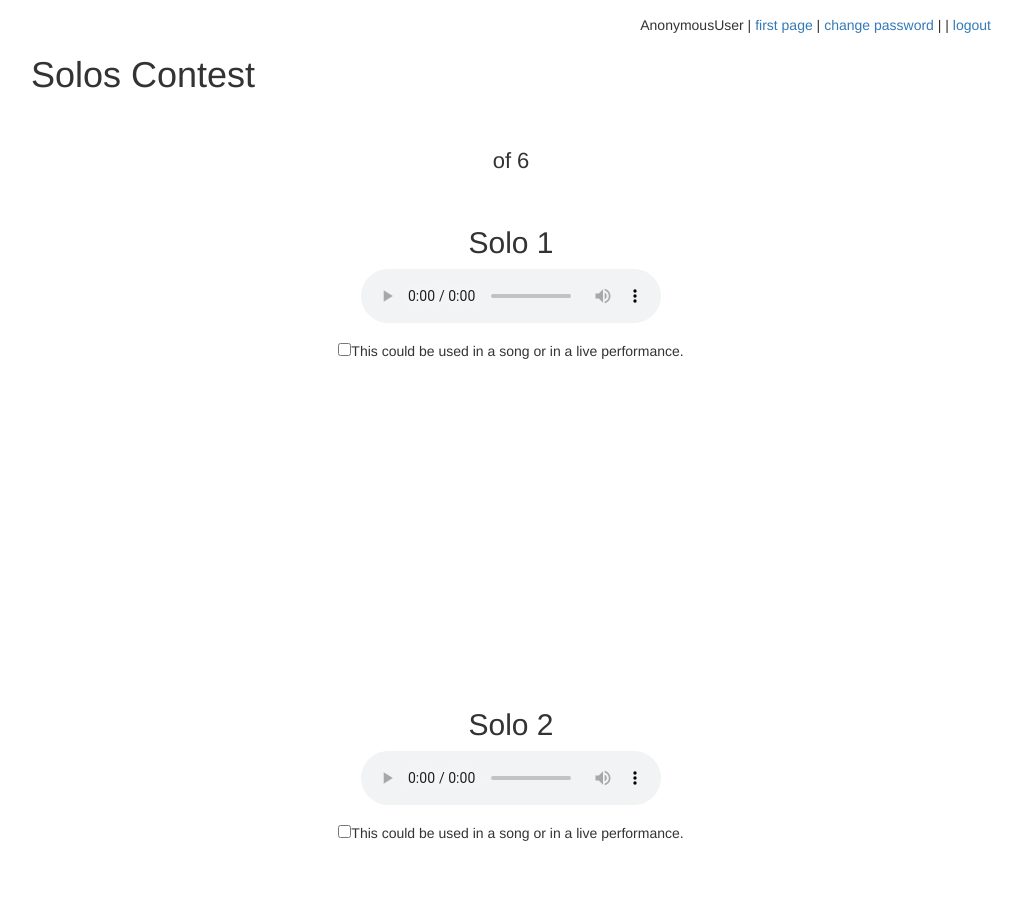
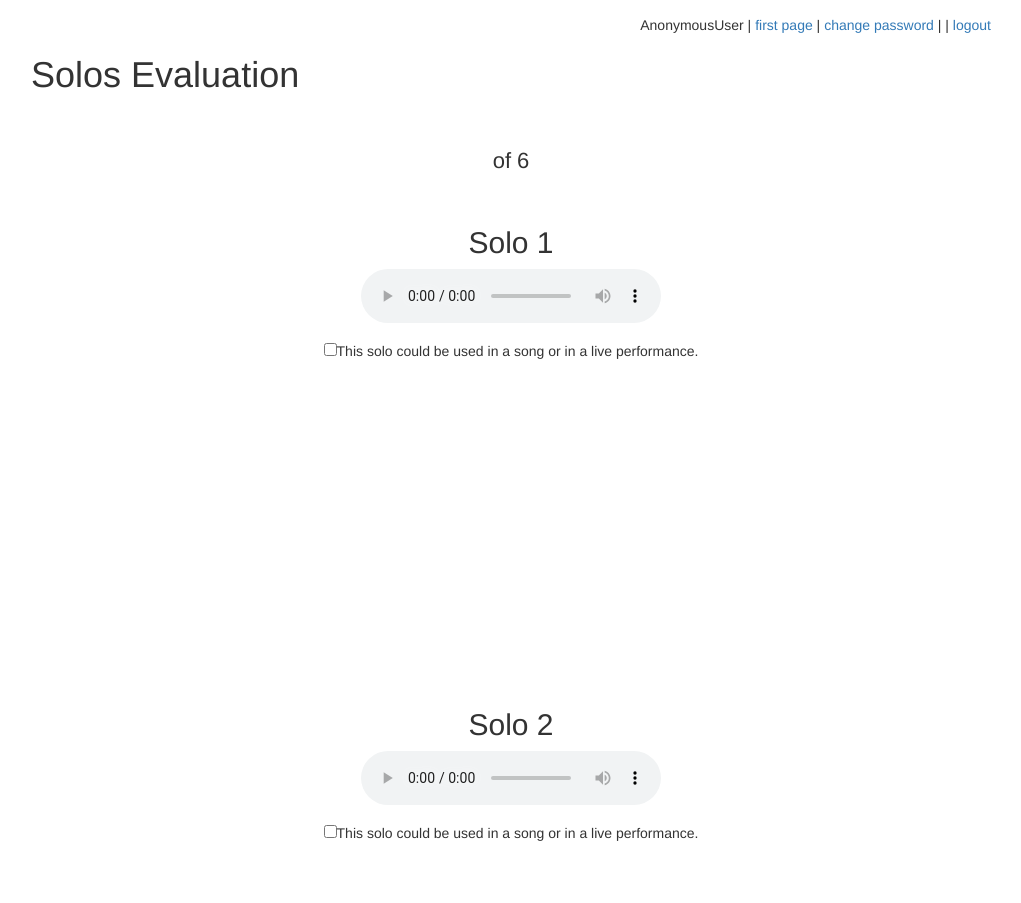
Before and after one commit to andersonrss/danda_mestre, a Django app: template matchmaker/templates/main.html in a window 1280 px wide. Shown: the whole page, without its empty margins (129-1150 px from the left). Run offline with Django 3.2, Linux system fonts and the light colour scheme; the template is opened without the code that fills it, so the values that code supplies are empty; some libraries are stand-ins or nearby versions.

Commit message:
alterando outras frases

```diff
--- a/matchmaker/templates/allvoted.html
+++ b/matchmaker/templates/allvoted.html
@@ -5,7 +5,7 @@
   <body>
     <div id="main-container">
       {% include "usermenu.html" %}
-      <h1>Solos Contest</h1>
+      <h1>Solos Evaluation</h1>
 
 	  <h2>Obrigado!</h2>
 
--- a/matchmaker/templates/evaluationmain.html
+++ b/matchmaker/templates/evaluationmain.html
@@ -5,7 +5,7 @@
   <body>
     <div id="main-container">
       {% include "usermenu.html" %}
-      <h1>Solos evaluation</h1>
+      <h1>Solos Evaluation</h1>
       <div id="alerts"></div>
       <form action="/contest/evaluate/" method="post" id="evaluateform">
         {% csrf_token %}
--- a/matchmaker/templates/header.html
+++ b/matchmaker/templates/header.html
@@ -5,7 +5,7 @@
     <meta http-equiv="X-UA-Compatible" content="IE=edge">
     <meta name="viewport" content="width=device-width, initial-scale=1">
     <!-- The above 3 meta tags *must* come first in the head; any other head content must come *after* these tags -->
-    <title>Solos Contest</title>
+    <title>Solos Evaluation</title>
 
     {% load staticfiles %}
     {% static "" as baseUrl %}
--- a/matchmaker/templates/levelchoose.html
+++ b/matchmaker/templates/levelchoose.html
@@ -5,11 +5,11 @@
   <body>
     <div id="main-container">
       {% include "usermenu.html" %}
-      <h1>Solos Contest</h1>
+      <h1>Solos Evaluation</h1>
       <form action="." method="post" id="levelchooseform">
         {% csrf_token %}
         <div id="musician-level-choices">
-          <h3>Hi, {{ user|capfirst }}, please choose your level as a musician</h2>
+          <h3>Hi, {{ user|capfirst }}, please choose your level as musician</h2>
           <div id="alerts"></div>
           <input type="radio" id="musicianlevel-begginer" name="musicianlevel" value="b" >Beginner</input>
           <input type="radio" id="musicianlevel-intermediate" name="musicianlevel" value="i" >Intermediate</input>
--- a/matchmaker/templates/main.html
+++ b/matchmaker/templates/main.html
@@ -5,7 +5,7 @@
   <body>
     <div id="main-container">
       {% include "usermenu.html" %}
-      <h1>Solos Contest</h1>
+      <h1>Solos Evaluation</h1>
       <form action="." method="post" id="mainform">
         {% csrf_token %}
         <input type="hidden" id="matchtype" name="matchtype" value="{{ contest.get_match_type }}-{{ contest.id }}" />
@@ -18,7 +18,7 @@
           </audio>
           <br />
           <p class="check-use-solo">
-            <input type="checkbox" id="usefirst" name="usefirst" value="usefirst" />This could be used in a song or in a live performance.<br />
+            <input type="checkbox" id="usefirst" name="usefirst" value="usefirst" />This solo could be used in a song or in a live performance.<br />
           </p>
           <button id="vote-on-first" type="button" class="like-button btn btn-default" aria-label="Left Align">Winner!</button>
         </div>
@@ -37,7 +37,7 @@
           </audio>
           <br />
           <p class="check-use-solo">
-            <input type="checkbox" id="usesecond" name="usesecond" value="usesecond" />This could be used in a song or in a live performance.<br />
+            <input type="checkbox" id="usesecond" name="usesecond" value="usesecond" />This solo could be used in a song or in a live performance.<br />
           </p>
           <button id="vote-on-second" type="button" class="like-button btn btn-default" aria-label="Left Align">Winner!</button>
         </div>
--- a/matchmaker/templates/reversemain.html
+++ b/matchmaker/templates/reversemain.html
@@ -17,7 +17,7 @@
           </audio>
           <br />
           <p class="check-use-solo">
-            <input type="checkbox" id="usesecond" name="usesecond" value="usesecond" />This could be used in a song or in a live performance.<br />
+            <input type="checkbox" id="usesecond" name="usesecond" value="usesecond" />This solo could be used in a song or in a live performance.<br />
           </p>
           <button id="vote-on-second" type="button" class="like-button btn btn-default" aria-label="Left Align">Winner!</button>
         </div>
@@ -36,7 +36,7 @@
           </audio>
           <br />
           <p class="check-use-solo">
-            <input type="checkbox" id="usefirst" name="usefirst" value="usefirst" />This could be used in a song or in a live performance.<br />
+            <input type="checkbox" id="usefirst" name="usefirst" value="usefirst" />This solo could be used in a song or in a live performance.<br />
           </p>
           <button id="vote-on-first" type="button" class="like-button btn btn-default" aria-label="Left Align">Winner!</button>
         </div>
```
Also changed, not shown: matchmaker/templates/about.html (+4 -4 lines).
